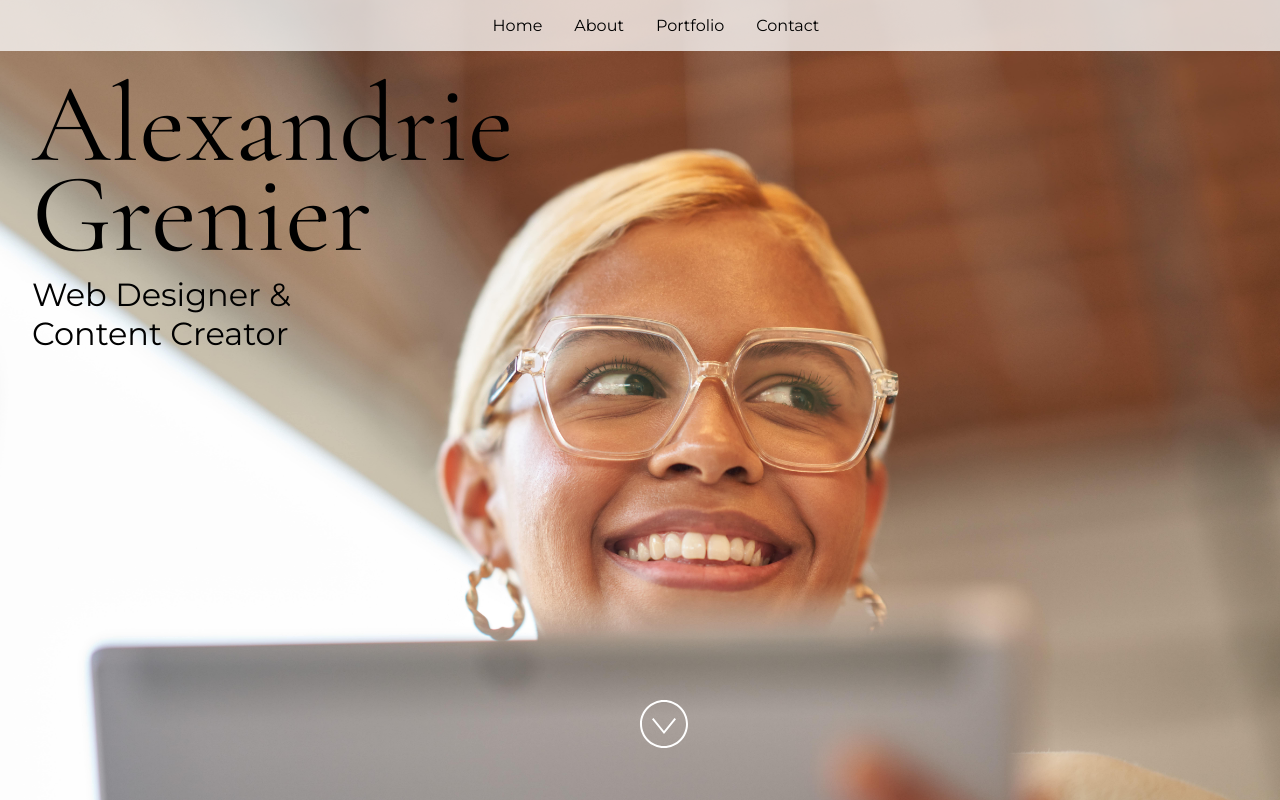
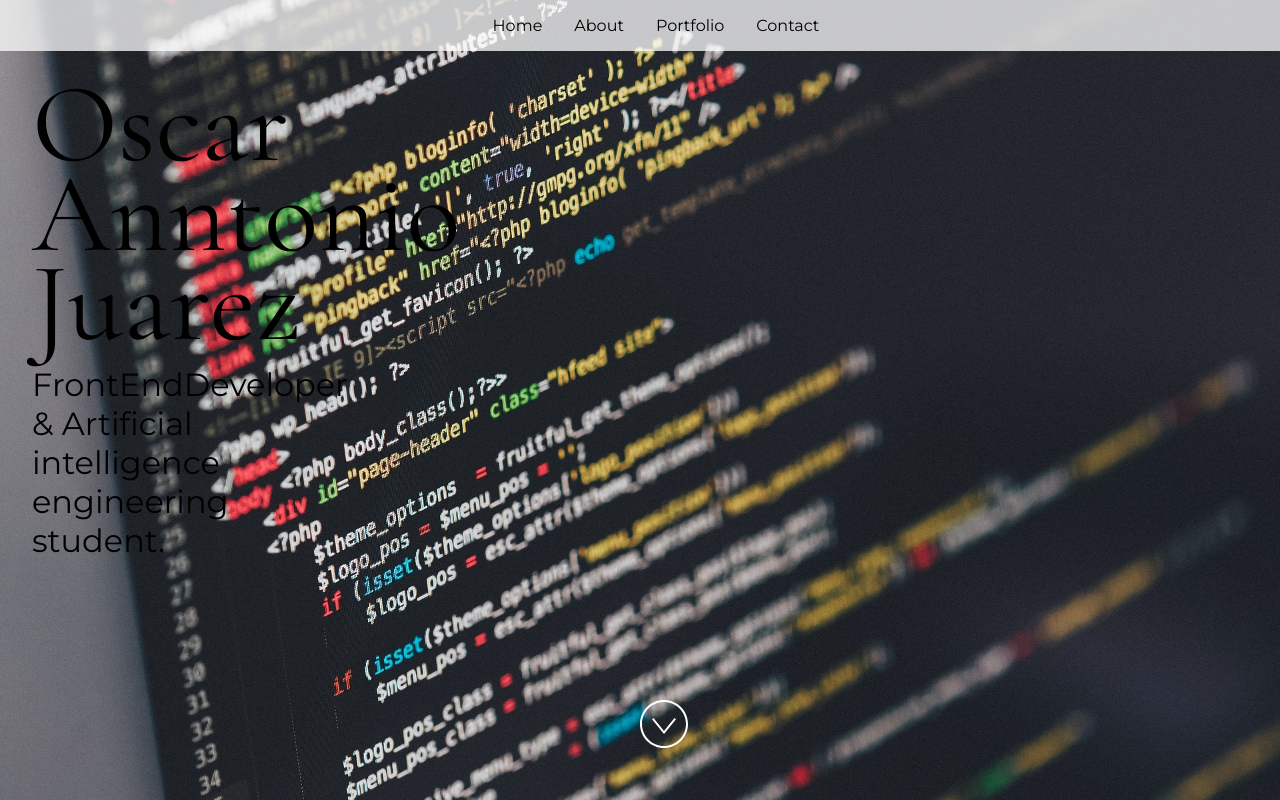
Before and after one commit to OscarJuJi/Portfolio, a React (Vite) app: page / in a window 1280 px wide. Built offline with nearby package versions, Linux system fonts and the light colour scheme.

Commit message:
App data upddated

```diff
--- a/src/App.jsx
+++ b/src/App.jsx
@@ -24,15 +24,15 @@ import "./styles.css";
  * If you don't have one of the social sites listed, leave it as an empty string.
  */
 const siteProps = {
-  name: "Alexandrie Grenier",
-  title: "Web Designer & Content Creator",
-  email: "alex@example.com",
-  gitHub: "microsoft",
-  instagram: "microsoft",
-  linkedIn: "satyanadella",
+  name: "Oscar Anntonio Juarez",
+  title: "FrontEndDeveloper & Artificial intelligence engineering student.",
+  email: "oscar.a.juarez.j@gmail.com",
+  gitHub: "OscarJuJi",
+  instagram: "",
+  linkedIn: "oscar-antonio-juarez-jimenez-7979a6287",
   medium: "",
-  twitter: "microsoft",
-  youTube: "Code",
+  twitter: "",
+  youTube: "",
 };
 
 const primaryColor = "#4E567E";
--- a/src/Components/Home.jsx
+++ b/src/Components/Home.jsx
@@ -20,7 +20,7 @@ import PropTypes from "prop-types";
  * Need an image? Check out https://unsplash.com to download a photo you
  * freely use on your site.
  */
-import image from "../images/woman-with-tablet.jpg";
+import image from "../images/background.jpg";
 
 const imageAltText = "Adult female in office setting leaning against a glass wall while holding a platinum Microsoft Surface Pro 7 in tablet mode preparing to write with Microsoft Surface Pen";
 
```
Also changed, not shown: src/images/background.jpg (added), src/images/woman-with-tablet.jpg (deleted).
